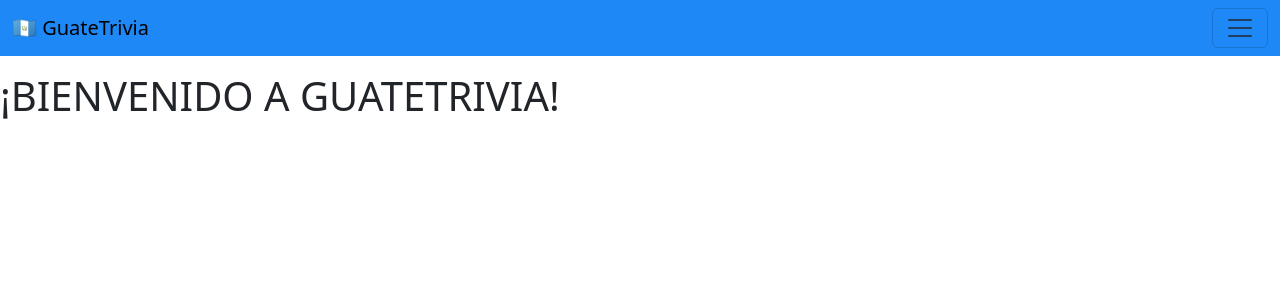
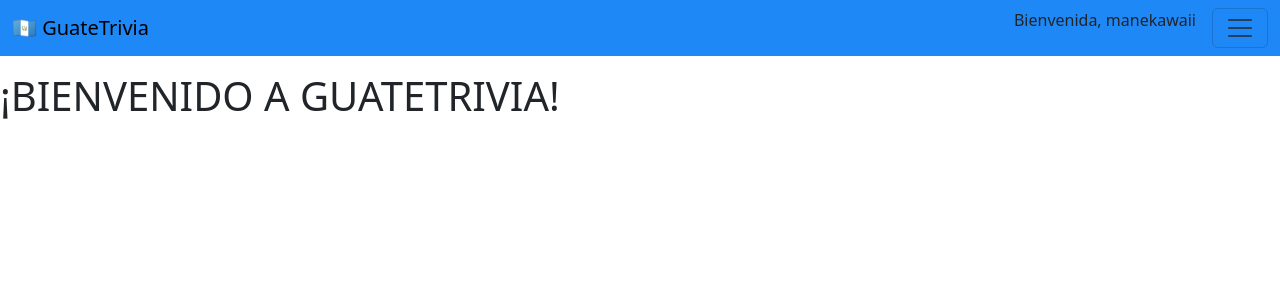
Before and after one commit to ZarakiLancelot/guatetrivia, a Flask app: page /dashboard in a window 1280 px wide. Shown: the top 300 px of the page. Run offline with Flask 3, Linux system fonts and the light colour scheme; a user stored in the database is signed in.

Commit message:
mejoras en menú de inicio, registro y cierre de sesión

```diff
--- a/trivia/templates/base.html
+++ b/trivia/templates/base.html
@@ -17,6 +17,11 @@
     <nav class="navbar bg-body-tertiary fixed-top">
       <div class="container-fluid">
         <a class="navbar-brand" href="{{ url_for('home_page') }}">🇬🇹 GuateTrivia</a>
+        <div class="d-flex flex-row ms-auto">
+          {% if current_user.is_authenticated %}
+            <p class="d-flex nav-link me-3">Bienvenid{{ "o" if current_user.genero == "masculino" else "a" }}, {{ current_user.username }}</p>
+          {% endif %}
+        </div>
         <button class="navbar-toggler" type="button" data-bs-toggle="offcanvas" data-bs-target="#offcanvasNavbar" aria-controls="offcanvasNavbar" aria-label="Toggle navigation">
           <span class="navbar-toggler-icon"></span>
         </button>
@@ -27,16 +32,19 @@
           </div>
           <div class="offcanvas-body">
             <ul class="navbar-nav justify-content-end flex-grow-1 pe-3">
+              {% if not current_user.is_authenticated %}
               <li class="nav-item">
                 <a class="nav-link active" aria-current="page" href="{{ url_for('login') }}">Ingresar</a>
               </li>
               <li class="nav-item">
                 <a class="nav-link" href="{{ url_for('register') }}">Registrarse</a>
               </li>
-              <hr>
-              <li class="nav-item">
-                <a class="nav-link" href="{{ url_for('logout') }}">Cerrar Sesión</a>
-              </li>
+              {% else %}
+                <hr>
+                <li class="nav-item">
+                  <a class="nav-link" href="{{ url_for('logout') }}">Cerrar Sesión</a>
+                </li>
+              {% endif %}
             </ul>
           </div>
         </div>
```
